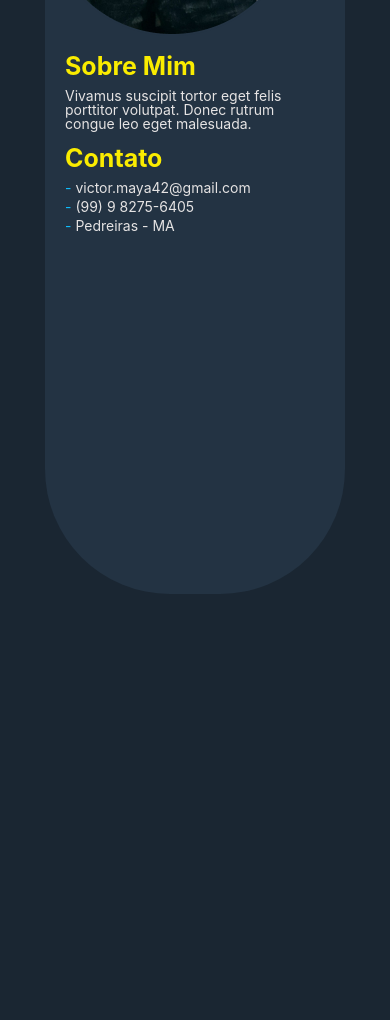
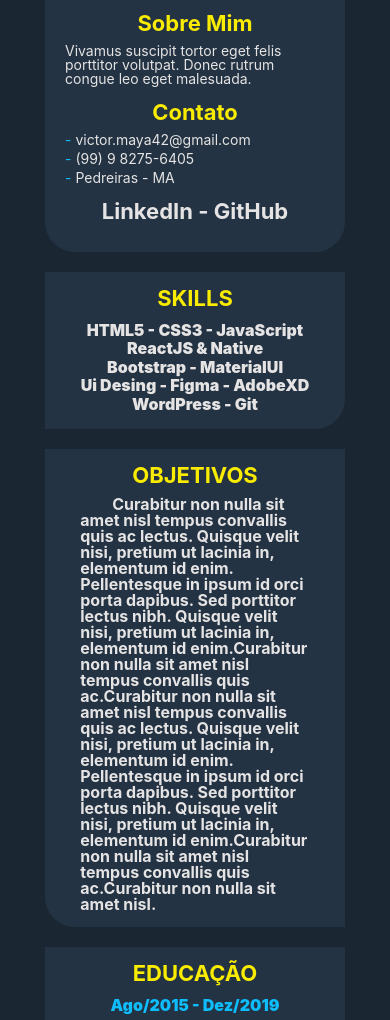
Before and after one commit to victormaya/meu-curriculo, a plain HTML site: page index.html in a window 390 px wide. Shown: the part 248-1268 px from the top of the page. Before the commit the page ends 844 px from the top, so only its background shows below. Drawn offline with Linux system fonts and the light colour scheme.

Commit message:
mobile finalizado1

```diff
--- a/index.html
+++ b/index.html
@@ -17,7 +17,9 @@
 
     <section class="container">
       <div class="grid-3 regua">
-        <img src="./assets/perfil.png" alt="Foto do Perfil" />
+        <div class="perfil">
+          <img src="./assets/perfil.png" alt="Foto do Perfil" />
+        </div>
         <h3 class="">Sobre Mim</h3>
         <p>
           Vivamus suscipit tortor eget felis porttitor volutpat. Donec rutrum
@@ -27,6 +29,68 @@
         <p class="info-contato"><span>-</span> victor.maya42@gmail.com</p>
         <p class="info-contato"><span>-</span> (99) 9 8275-6405</p>
         <p class="info-contato"><span>-</span> Pedreiras - MA</p>
+        <h3 class="linkedin">LinkedIn - GitHub</h3>
+        <div class="qr">
+          <img src="./assets/qr-code.png" alt="qr-code" srcset="" />
+        </div>
+      </div>
+      <div class="grid-9">
+        <div class="box-par skills">
+          <h3 class="titulos-mobile">SKILLS</h3>
+          <div class="imagem-par">
+            <img src="./assets/SKILLS.png" alt="skills" srcset="" />
+          </div>
+          <div class="skills-lista">
+            <p>HTML5 - CSS3 - JavaScript</p>
+            <p>ReactJS & Native</p>
+            <p>Bootstrap - MaterialUI</p>
+            <p>Ui Desing - Figma - AdobeXD</p>
+            <p>WordPress - Git</p>
+          </div>
+        </div>
+        <div class="box-impar objetivos">
+          <h3 class="titulos-mobile">OBJETIVOS</h3>
+          <p class="objetivos-texto">
+            Curabitur non nulla sit amet nisl tempus convallis quis ac lectus.
+            Quisque velit nisi, pretium ut lacinia in, elementum id enim.
+            Pellentesque in ipsum id orci porta dapibus. Sed porttitor lectus
+            nibh. Quisque velit nisi, pretium ut lacinia in, elementum id
+            enim.Curabitur non nulla sit amet nisl tempus convallis quis
+            ac.Curabitur non nulla sit amet nisl tempus convallis quis ac
+            lectus. Quisque velit nisi, pretium ut lacinia in, elementum id
+            enim. Pellentesque in ipsum id orci porta dapibus. Sed porttitor
+            lectus nibh. Quisque velit nisi, pretium ut lacinia in, elementum id
+            enim.Curabitur non nulla sit amet nisl tempus convallis quis
+            ac.Curabitur non nulla sit amet nisl.
+          </p>
+          <div class="imagem-impar">
+            <img src="./assets/OBJETIVOS.png" alt="objetivos" srcset="" />
+          </div>
+        </div>
+        <div class="box-par educacao">
+          <h3 class="titulos-mobile">EDUCAÇÃO</h3>
+          <div class="imagem-par">
+            <img src="./assets/EDUCACAO.png" alt="educação" srcset="" />
+          </div>
+          <div>
+            <h4>Ago/2015 - Dez/2019</h4>
+            <p>Bacharelado Interdisciplinar em Ciência e Tecnologia (UFMA)</p>
+            <h4>Jan/2020 - Atual</h4>
+            <p>Bacharelado em Engenharia da Computação (UFMA)</p>
+          </div>
+        </div>
+        <div class="box-impar experiencia">
+          <h3 class="titulos-mobile">EXPERIÊNCIA</h3>
+          <div>
+            <h4>Ago/2015 - Dez/2019</h4>
+            <p>Bacharelado Interdisciplinar em Ciência e Tecnologia (UFMA)</p>
+            <h4>Jan/2020 - Atual</h4>
+            <p>Bacharelado em Engenharia da Computação (UFMA)</p>
+          </div>
+          <div class="imagem-impar">
+            <img src="./assets/EXPERIENCIA.png" alt="experiencia" srcset="" />
+          </div>
+        </div>
       </div>
     </section>
   </body>
--- a/style.css
+++ b/style.css
@@ -126,13 +126,14 @@ table {
 
 /* CSS DA PAGINA */
 
-img{
+img {
   max-width: 100%;
   box-sizing: border-box;
 }
 
 body {
   background-color: #1a2632;
+  position: relative;
 }
 
 header {
@@ -156,59 +157,214 @@ header h2 {
     Ubuntu, Cantarell, "Open Sans", "Helvetica Neue", sans-serif;
 }
 
-.nome-funcao{
+.nome-funcao {
   display: flex;
   flex-direction: column;
   align-items: flex-end;
   justify-content: center;
 }
 
-.regua{
+.regua {
+  display: flex;
   background-color: #233343;
   height: calc(100vh - 122px);
-	border-radius: 0 0 125px 125px ;
-
+  border-radius: 0 0 125px 125px;
 }
 
-.regua img, .regua h3, .regua p{
+.regua img,
+.regua h3,
+.regua p {
   position: relative;
   top: -90px;
 }
 
-.regua img{
+.regua img {
   margin-bottom: 15px;
 }
 
-.regua h3{
+.regua h3 {
   margin-left: 20px;
-	font-size: 1.5625rem;
+  font-size: 1.375rem;
   font-weight: bolder;
   color: #faec00;
-	font-family: -apple-system, BlinkMacSystemFont, 'Segoe UI', Roboto, Oxygen, Ubuntu, Cantarell, 'Open Sans', 'Helvetica Neue', sans-serif;
+  font-family: -apple-system, BlinkMacSystemFont, "Segoe UI", Roboto, Oxygen,
+    Ubuntu, Cantarell, "Open Sans", "Helvetica Neue", sans-serif;
 }
 
-.regua p{
-	color: #E5E3E3;
+.regua p {
+  color: #e5e3e3;
   font-size: 14px;
   margin-top: 10px;
   margin-left: 20px;
   margin-right: 20px;
   margin-bottom: 15px;
-	font-family: -apple-system, BlinkMacSystemFont, 'Segoe UI', Roboto, Oxygen, Ubuntu, Cantarell, 'Open Sans', 'Helvetica Neue', sans-serif;
+  font-family: -apple-system, BlinkMacSystemFont, "Segoe UI", Roboto, Oxygen,
+    Ubuntu, Cantarell, "Open Sans", "Helvetica Neue", sans-serif;
 }
 
-.regua span{
-	color: #0EBDFC;
-	font-family: -apple-system, BlinkMacSystemFont, 'Segoe UI', Roboto, Oxygen, Ubuntu, Cantarell, 'Open Sans', 'Helvetica Neue', sans-serif;
+.regua span {
+  color: #0ebdfc;
+  font-family: -apple-system, BlinkMacSystemFont, "Segoe UI", Roboto, Oxygen,
+    Ubuntu, Cantarell, "Open Sans", "Helvetica Neue", sans-serif;
 }
 
-.contato{
+.contato {
   margin-bottom: 10px;
 }
 
-.info-contato{
+.info-contato {
   margin-top: 0px !important;
   margin-left: 20px;
   margin-right: 20px;
   margin-bottom: 5px !important;
 }
+
+.linkedin {
+  color: #e5e3e3 !important;
+  margin-top: 15px;
+  margin-bottom: 10px;
+}
+.qr {
+  width: 80%;
+  margin: 0 auto;
+}
+
+.box-par,
+.box-impar {
+  background: #233343;
+  margin-top: 20px;
+  font-family: -apple-system, BlinkMacSystemFont, "Segoe UI", Roboto, Oxygen,
+    Ubuntu, Cantarell, "Open Sans", "Helvetica Neue", sans-serif;
+  padding: 20px;
+  display: flex;
+  color: #e5e3e3;
+  align-items: center;
+}
+
+.box-par {
+  border-radius: 0 0 70px 0;
+}
+.box-impar {
+  border-radius: 0 0 0 70px;
+  justify-content: flex-end;
+}
+.imagem-par {
+  margin-right: 20px;
+}
+.imagem-impar {
+  margin-left: 20px;
+}
+
+.skills-lista p {
+  margin: 2.5px 0;
+  font-weight: bolder;
+  font-size: 1.25rem;
+}
+
+.objetivos-texto {
+  width: 85%;
+  font-size: 1.125rem;
+  text-indent: 2rem;
+}
+
+.educacao h4,
+.experiencia h4 {
+  font-size: 1.25rem;
+  font-weight: bolder;
+  color: #0ebdfc;
+}
+.educacao p,
+.experiencia p {
+  font-size: 1.125rem;
+  text-indent: 2rem;
+  margin-top: 10px;
+  margin-bottom: 15px;
+}
+
+.titulos-mobile {
+  display: none;
+}
+
+@media (max-width: 739px) {
+	body{
+		padding-bottom: 30px;
+	}
+  header {
+    height: 75px;
+  }
+  header h1 {
+    font-size: 1.125rem;
+    text-align: center;
+  }
+
+  header h2 {
+    font-size: 1.125rem;
+    text-align: center;
+  }
+  .perfil {
+    display: flex;
+    justify-content: center;
+    padding-top: 20px;
+    width: 50%;
+    margin: 0 auto;
+  }
+  .qr {
+    display: none;
+  }
+  header {
+    border-radius: 0 0 30px 0;
+  }
+  .regua {
+    height: auto;
+    padding-bottom: 20px;
+    border-radius: 0 0 30px 30px;
+  }
+
+  .regua img,
+  .regua h3,
+  .regua p {
+    top: 0px;
+  }
+
+  .regua h3 {
+    text-align: center;
+    margin-left: 0;
+  }
+  .imagem-par,
+  .imagem-impar {
+    display: none;
+  }
+  .titulos-mobile {
+		display: flex;
+		color: #faec00;
+		margin-bottom: 10px;
+  }
+  .box-par,
+  .box-impar {
+    flex-direction: column;
+    font-size: 1.375rem;
+		font-weight: bolder;
+		padding: 15px
+	}
+	.skills-lista p, .educacao p,
+	.experiencia p, .educacao h4,
+	.experiencia h4 {
+		margin: 2.5px 0;
+		font-weight: bolder;
+		font-size: 1rem;
+		text-align: center;
+	}
+	.objetivos-texto{
+		font-size: 1rem;
+	}
+	.educacao p, .experiencia p{
+		margin: 10px 0 15px 0;
+	}
+	.box-par {
+		border-radius: 0 0 30px 0;
+	}
+	.box-impar {
+		border-radius: 0 0 0 30px;
+		justify-content: center;
+	}
+}
```
Also changed, not shown: assets/EDUCACAO.png (added), assets/EXPERIENCIA.png (added), assets/OBJETIVOS.png (added), assets/SKILLS.png (added), assets/qr-code.png (added). Lines whose indentation alone changed are shown as unchanged.
